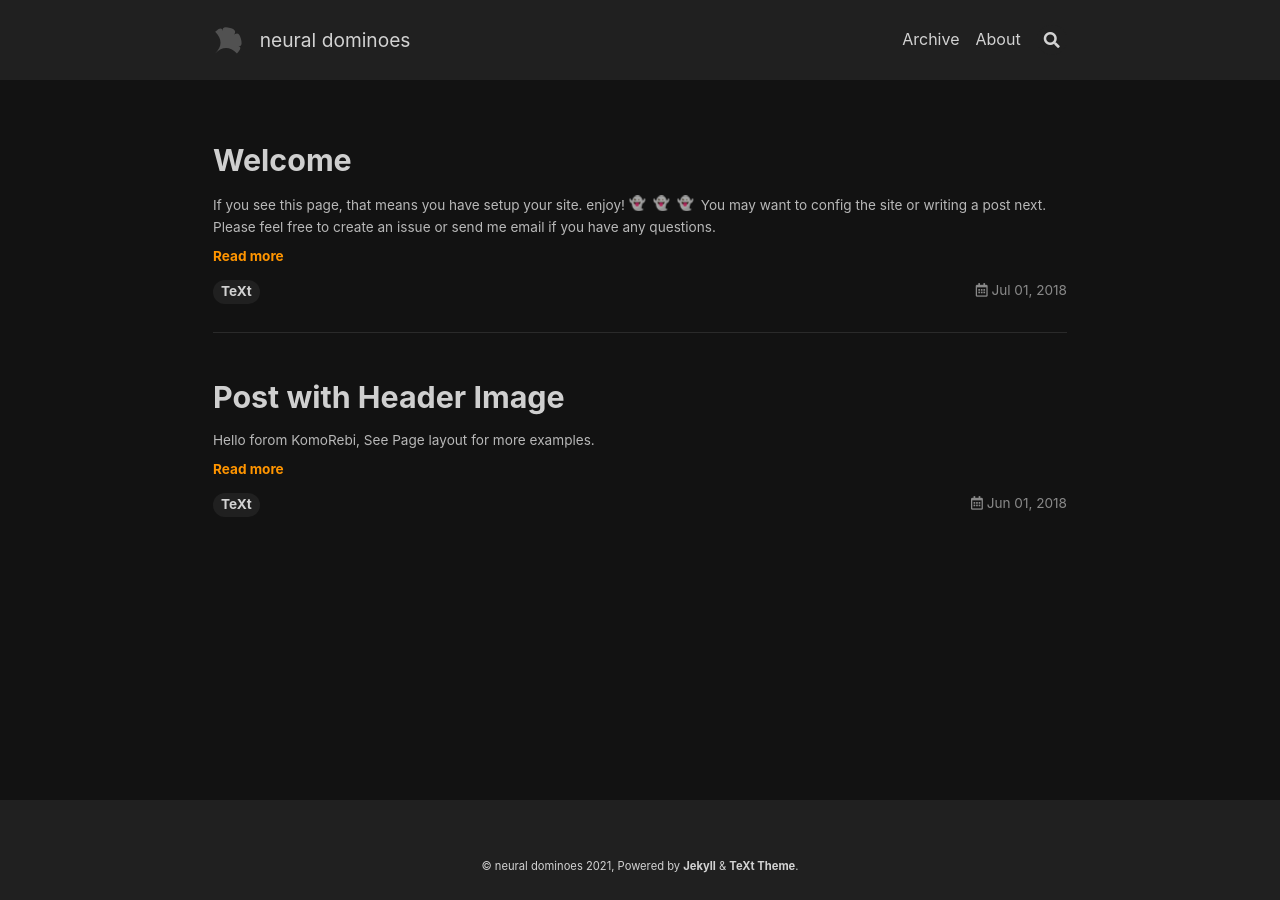
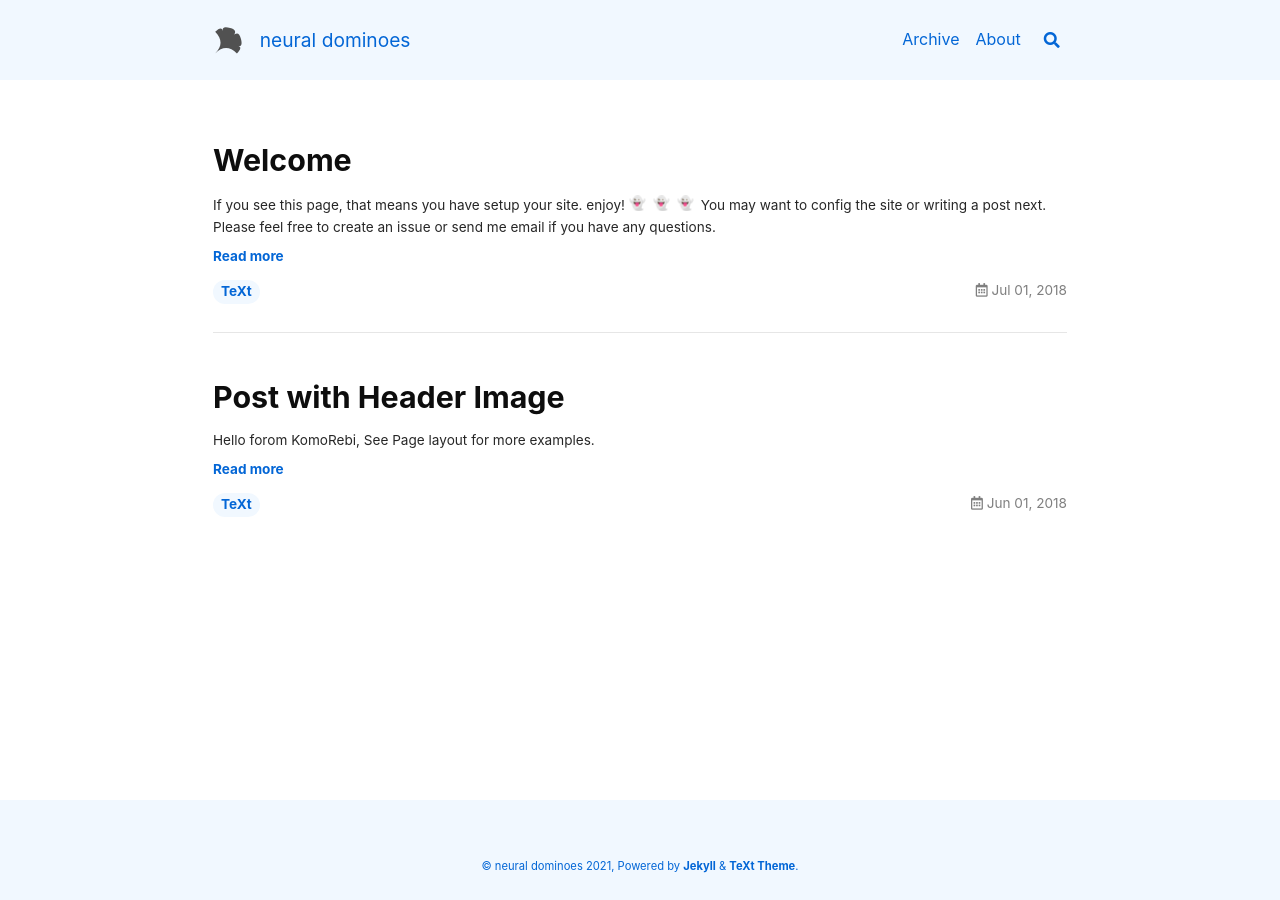
Before and after one commit to neuraldominoes/neuraldominoes.github.io, a Jekyll site: the page built from index.html, in a window 1280 px wide. Built offline with Jekyll 4.4.1, drawn with Linux system fonts in a browser that asks for light colours; nearby versions of some CDN libraries; emoji names are drawn with the system emoji font; the list of posts is cut into pages by our own code.

Commit message:
Update _config.yml

```diff
--- a/_config.yml
+++ b/_config.yml
@@ -16,13 +16,13 @@
 
 ## => Site Settings
 ##############################
-text_skin: dark # "default" (default), "dark", "forest", "ocean", "chocolate", "orange"
+text_skin: ocean # "default" (default), "dark", "forest", "ocean", "chocolate", "orange"
 highlight_theme: tomorrow-night-bright # "default" (default), "tomorrow", "tomorrow-night", "tomorrow-night-eighties", "tomorrow-night-blue", "tomorrow-night-bright"
 url     : "https://neuraldominoes.github.io" # the base hostname & protocol for your site e.g. https://www.someone.com
 baseurl : "" # does not include hostname
 title   : "neural dominoes"
 description:  "Stuff I'm learning ig :)" # this means to ignore newlines until "Language & timezone"
-skin: dark
+theme_mode: dark
 
 
 
```
